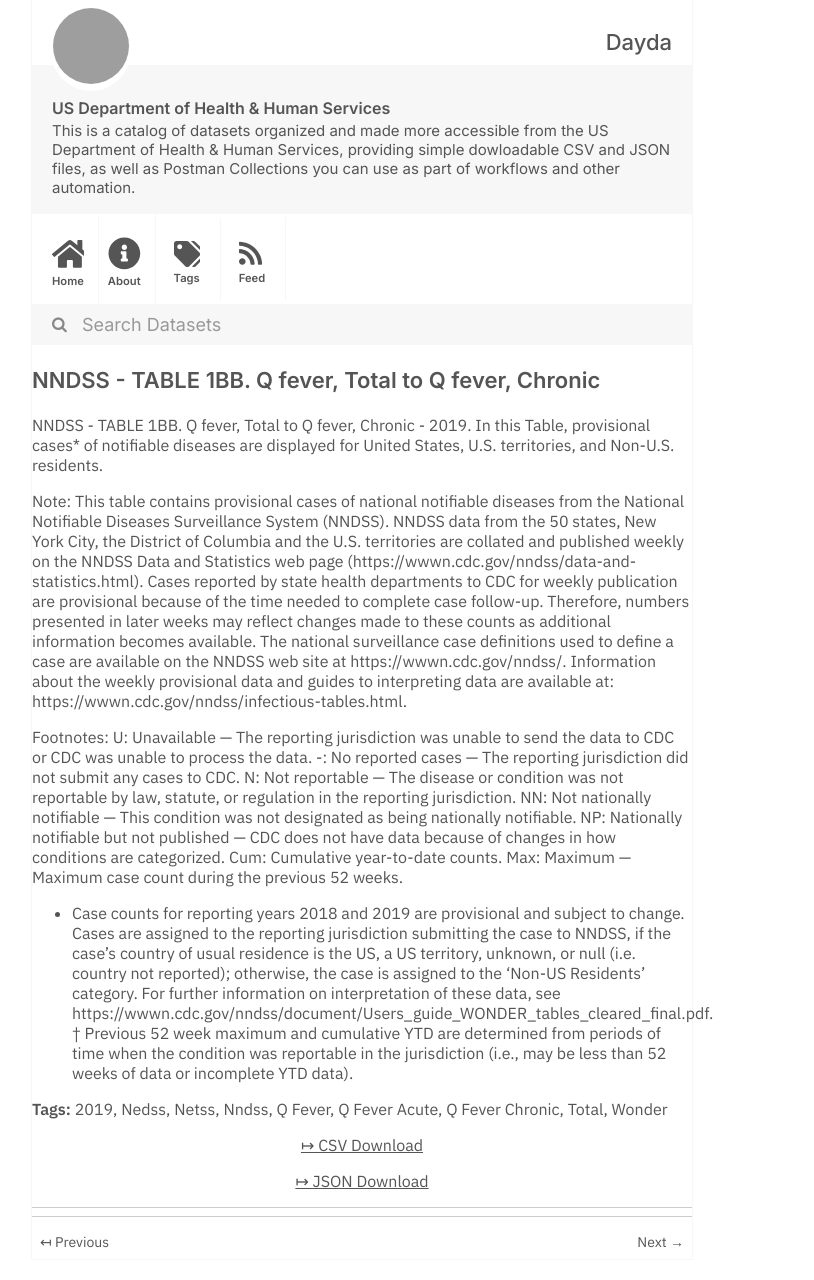
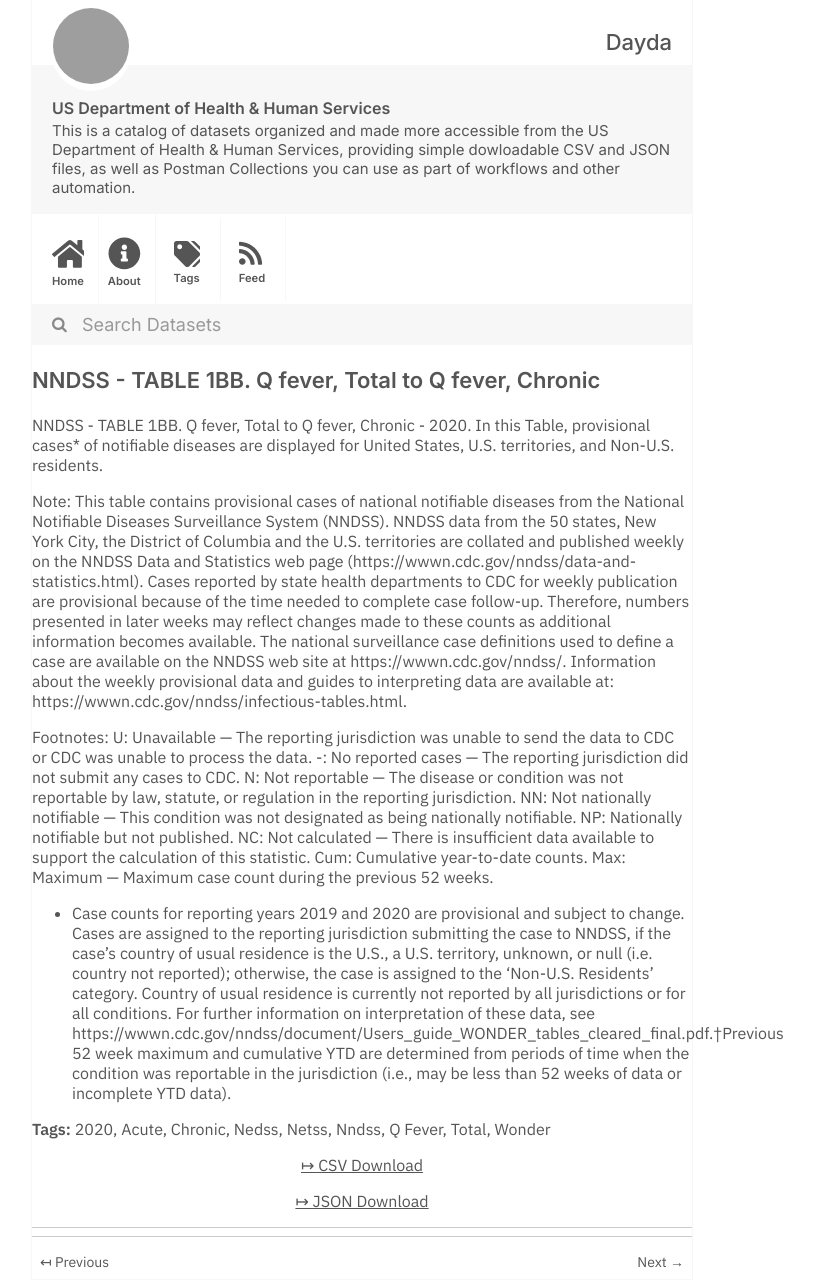
Before and after one commit to dayda-entities/us-department-of-health-and-human-services, a Jekyll site: the page built from _posts/2020-11-10-nndss-table-1bb-q-fever-total-.md, in a window 1280 px wide. Shown: the whole page, without its empty margins (278-1092 px from the left). Built offline with Jekyll 4.4.1, drawn with Linux system fonts in a browser that asks for light colours; grey boxes are pictures that could not be loaded.

Commit message:
Publish Data

```diff
--- a/_posts/2020-11-10-nndss-table-1bb-q-fever-total-.md
+++ b/_posts/2020-11-10-nndss-table-1bb-q-fever-total-.md
@@ -1,26 +1,26 @@
 ---
 title: 'NNDSS - TABLE 1BB. Q fever, Total to Q fever, Chronic'
-created: '2020-11-10T16:17:49.740664'
-modified: '2021-04-21T22:24:05.665979'
+created: '2020-11-10T16:16:37.206372'
+modified: '2021-04-21T22:49:01.938055'
 state: active
 type: dataset
 tags:
-  - '2019'
+  - '2020'
+  - Acute
+  - Chronic
   - Nedss
   - Netss
   - Nndss
   - Q Fever
-  - Q Fever Acute
-  - Q Fever Chronic
   - Total
   - Wonder
 groups: []
-csv_url: 'https://data.cdc.gov/api/views/ygrm-jkkz/rows.csv?accessType=DOWNLOAD'
-json_url: 'https://data.cdc.gov/api/views/ygrm-jkkz/rows.json?accessType=DOWNLOAD'
+csv_url: 'https://data.cdc.gov/api/views/j6gu-p9yd/rows.csv?accessType=DOWNLOAD'
+json_url: 'https://data.cdc.gov/api/views/j6gu-p9yd/rows.json?accessType=DOWNLOAD'
 layout: post
 
 ---
-NNDSS - TABLE 1BB. Q fever, Total to Q fever, Chronic - 2019. In this Table, provisional cases* of notifiable diseases are displayed for United States, U.S. territories, and Non-U.S. residents.
+NNDSS - TABLE 1BB. Q fever, Total to Q fever, Chronic - 2020. In this Table, provisional cases* of notifiable diseases are displayed for United States, U.S. territories, and Non-U.S. residents.
 
 Note:
 This table contains provisional cases of national notifiable diseases from the National Notifiable Diseases Surveillance System (NNDSS). NNDSS data from the 50 states, New York City, the District of Columbia and the U.S. territories are collated and published weekly on the NNDSS Data and Statistics web page (https://wwwn.cdc.gov/nndss/data-and-statistics.html). Cases reported by state health departments to CDC for weekly publication are provisional because of the time needed to complete case follow-up. Therefore, numbers presented in later weeks may reflect changes made to these counts as additional information becomes available. The national surveillance case definitions used to define a case are available on the NNDSS web site at https://wwwn.cdc.gov/nndss/. Information about the weekly provisional data and guides to interpreting data are available at: https://wwwn.cdc.gov/nndss/infectious-tables.html.
@@ -30,8 +30,8 @@ U: Unavailable — The reporting jurisdiction was unable to send the data to CDC
 -: No reported cases — The reporting jurisdiction did not submit any cases to CDC.
 N: Not reportable — The disease or condition was not reportable by law, statute, or regulation in the reporting jurisdiction.
 NN: Not nationally notifiable — This condition was not designated as being nationally notifiable.
-NP: Nationally notifiable but not published — CDC does not have data because of changes in how conditions are categorized.
+NP: Nationally notifiable but not published.
+NC: Not calculated — There is insufficient data available to support the calculation of this statistic.
 Cum: Cumulative year-to-date counts.
-Max: Maximum — Maximum case count during the previous 52 weeks.
-* Case counts for reporting years 2018 and 2019 are provisional and subject to change. Cases are assigned to the reporting jurisdiction submitting the case to NNDSS, if the case's country of usual residence is the US, a US territory, unknown, or null (i.e. country not reported); otherwise, the case is assigned to the 'Non-US Residents' category. For further information on interpretation of these data, see https://wwwn.cdc.gov/nndss/document/Users_guide_WONDER_tables_cleared_final.pdf.
-† Previous 52 week maximum and cumulative YTD are determined from periods of time when the condition was reportable in the jurisdiction (i.e., may be less than 52 weeks of data or incomplete YTD data).
+ Max: Maximum — Maximum case count during the previous 52 weeks.
+  * Case counts for reporting years 2019 and 2020 are provisional and subject to change. Cases are assigned to the reporting jurisdiction submitting the case to NNDSS, if the case's country of usual residence is the U.S., a U.S. territory, unknown, or null (i.e. country not reported); otherwise, the case is assigned to the 'Non-U.S. Residents' category. Country of usual residence is currently not reported by all jurisdictions or for all conditions. For further information on interpretation of these data, see https://wwwn.cdc.gov/nndss/document/Users_guide_WONDER_tables_cleared_final.pdf.†Previous 52 week maximum and cumulative YTD are determined from periods of time when the condition was reportable in the jurisdiction (i.e., may be less than 52 weeks of data or incomplete YTD data).
```
